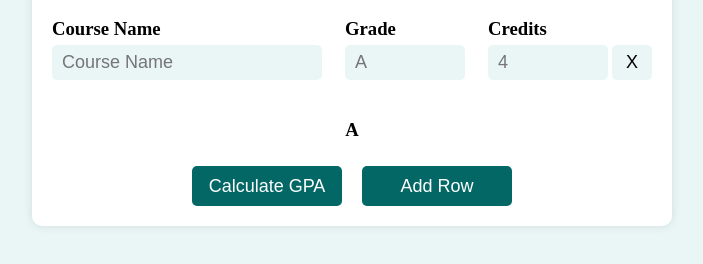
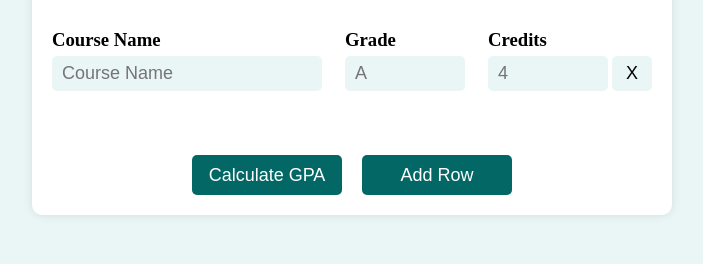
Before and after one commit to iftekar2/ProjectTwo, a plain HTML site: page index.html in a window 1280 px wide. Shown: the part 342-606 px from the top of the page, without its empty margins (288-991 px from the left). Drawn offline with Linux system fonts and the light colour scheme.

Commit message:
Making update

```diff
--- a/index.html
+++ b/index.html
@@ -34,7 +34,7 @@
       <div class="input"></div>
 
       <div class="result">
-        <h3 class="showResult">A</h3>
+        <h3 class="showResult"></h3>
       </div>
 
       <div class="calculateAddRow">
```
